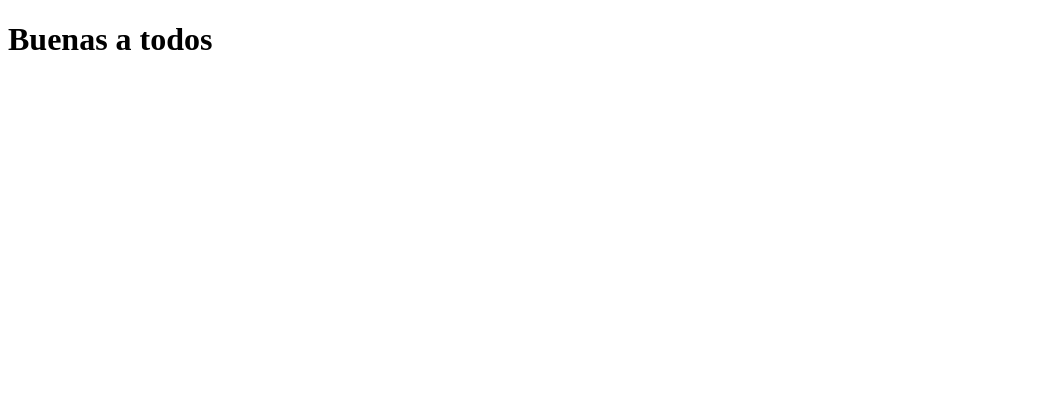
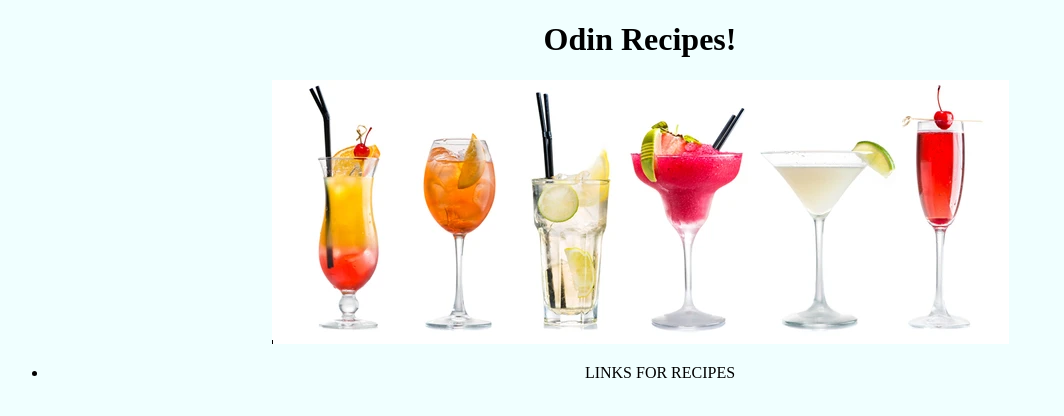
Before and after one commit to MaxiMenfi45/Receta, a plain HTML site: page index.html in a window 1280 px wide. Shown: the whole page, without its empty margins (0-1064 px from the left). Drawn offline with Linux system fonts and the light colour scheme.

Commit message:
Added images and Titles!

```diff
--- a/index.html
+++ b/index.html
@@ -3,11 +3,22 @@
 <head>
     <meta charset="UTF-8">
     <meta name="viewport" content="width=device-width, initial-scale=1.0">
+    <link rel="stylesheet" href="style.css">
     <title>¡Pagina de Recetas!</title>
 
-    <h1>Buenas a todos</h1>
 </head>
 <body>
+    <h1>Odin Recipes!</h1>
+
+   <center>
+    <img src="./img/coctels1.png" alt="">
+   </center>
+
+    <center>
+        <ul>
+            <li>LINKS FOR RECIPES</li>
+        </ul>
+    </center>
 
 </body>
 </html>
--- /dev/null
+++ b/style.css
@@ -0,0 +1,10 @@
+h1{
+    text-align: center;
+}
+
+body{
+    background-color: azure;
+}
+img{
+    text-align: left;
+}
```
Also changed, not shown: img/coctels.webp (added), img/coctels1.png (added).
